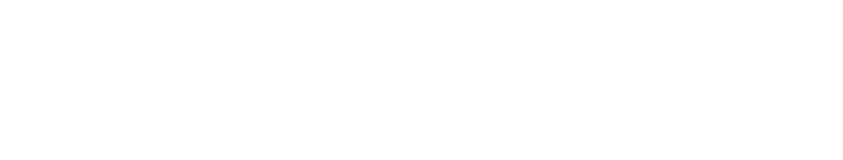
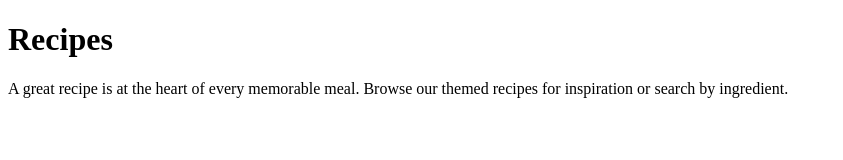
Before and after one commit to Wima92/CF-CSS3-Day02-Maximilian-Anja-Beeke, a plain HTML site: page css3_basic.html in a window 1280 px wide. Shown: the whole page, without its empty margins (0-843 px from the left). Drawn offline with Linux system fonts and the light colour scheme.

Commit message:
adding header to index

```diff
--- a/css3_basic.html
+++ b/css3_basic.html
@@ -1,11 +1,16 @@
 <!DOCTYPE html>
-<html>
+<html lang="en">
 	<head>
+		<meta charset="utf-8">
 		<title>CSS3 | Basic</title>
 	</head>
 
 	<body>
 
+	<header>
+	<h1>Recipes</h1>
+		<p>A great recipe is at the heart of every memorable meal. Browse our themed recipes for inspiration or search by ingredient.</p>
+	</header>
 
 	</body>
 </html>
```
